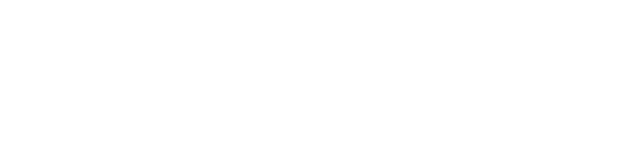
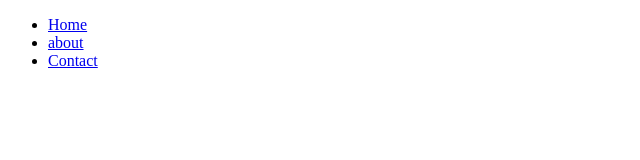
Before and after one commit to jesus7294/GIT-AzulSchool, a plain HTML site: page index.html in a window 1280 px wide. Shown: the whole page, without its empty margins (0-640 px from the left). Drawn offline with Linux system fonts and the light colour scheme.

Commit message:
Adder Navbar

```diff
--- a/index.html
+++ b/index.html
@@ -8,5 +8,15 @@
 </head>
 <body>
 
+    <header>
+        <nav>
+            <ul>
+                <li><a href="# ">Home</a></li>
+                <li><a href="# ">about</a></li>
+                <li><a href="# ">Contact</a></li>
+            </ul>
+        </nav>
+    </header>
+
 </body>
 </html>
```
